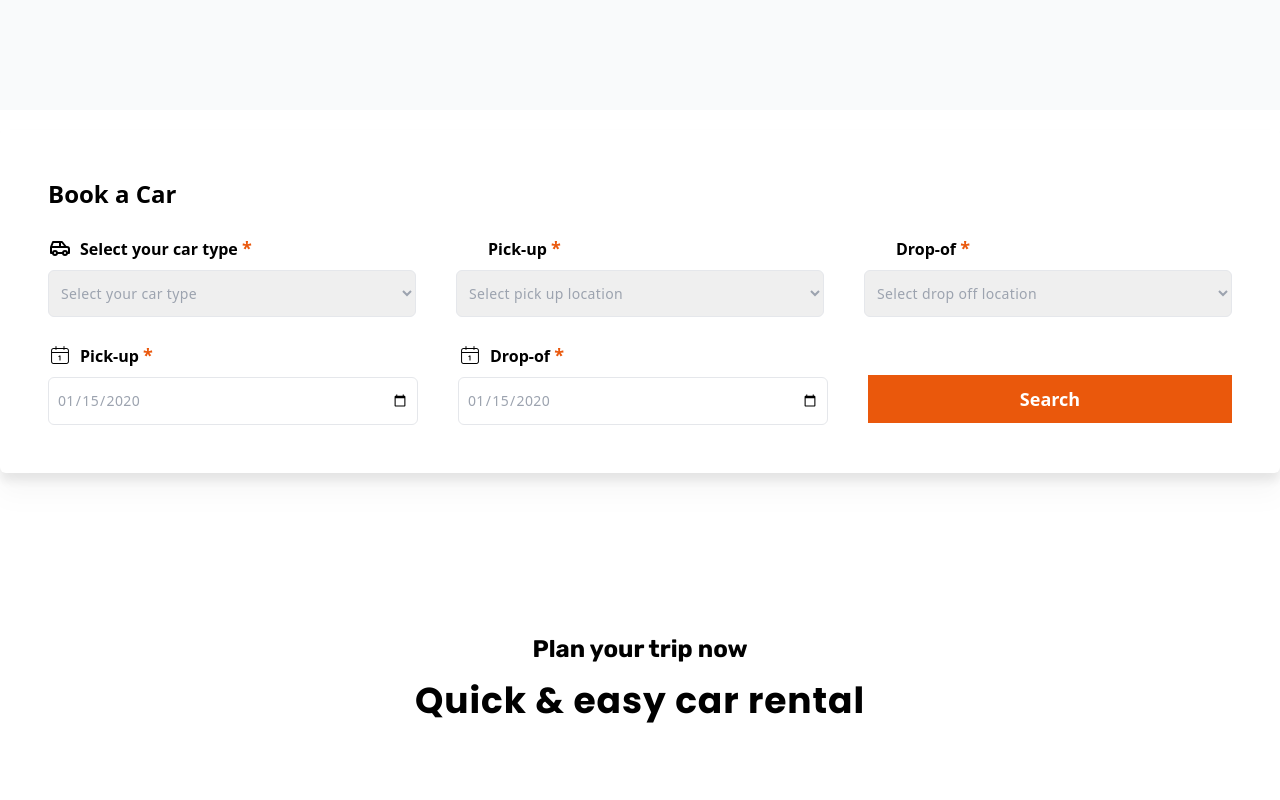
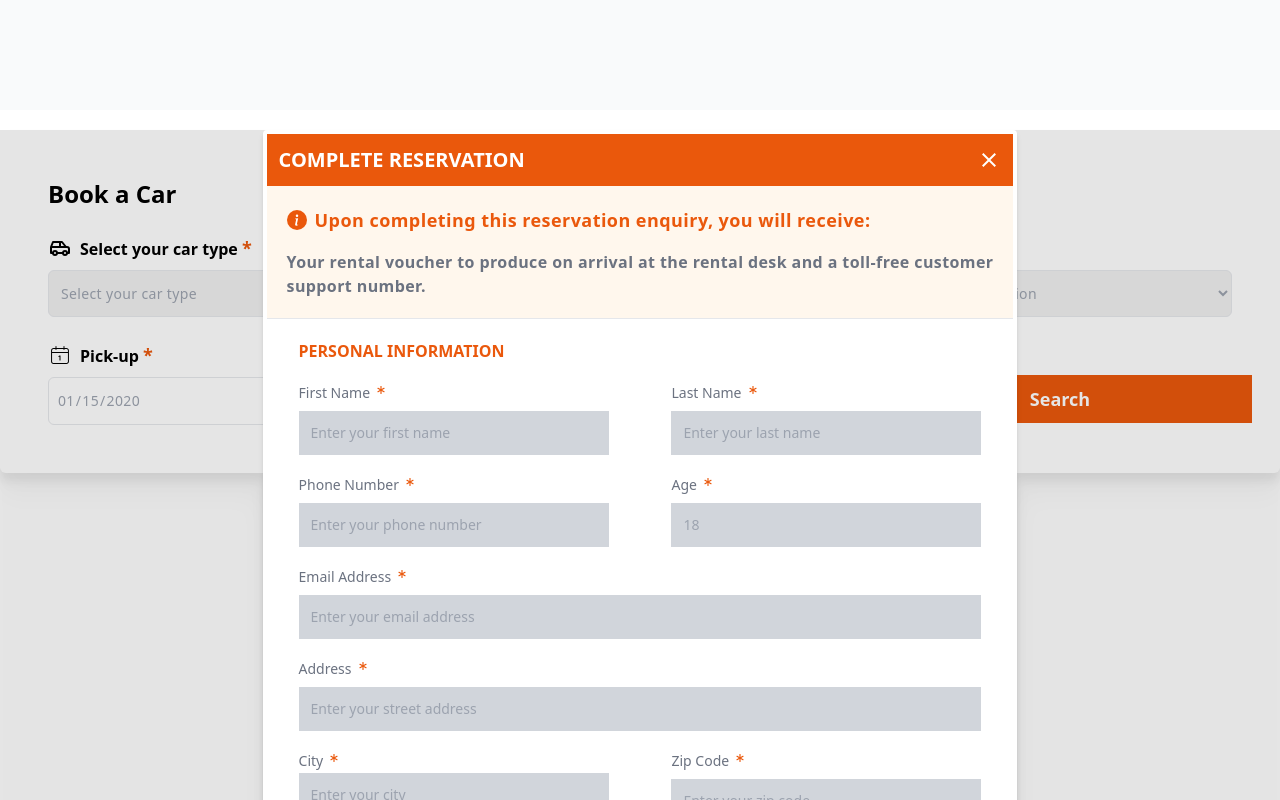
Before and after one commit to nitika-jain04/car-rental, a Next.js app: page / in a window 1280 px wide. Both pictures are taken after typing "2020-01-15", "2020-01-15" into the empty fields and a click on the button "Search". Shown: the part 813-1613 px from the top of the page. Built offline with nearby package versions, Linux system fonts and the light colour scheme; some icons are missing.

Commit message:
more fuctionalities

```diff
--- /dev/null
+++ b/components/Booking-Confirmation.jsx
@@ -0,0 +1,82 @@
+import { BsInfo } from "react-icons/bs";
+import { IoMdClose } from "react-icons/io";
+import PersonalInfoCard from "./UI/PersonalInfo-Card";
+import { useEffect } from "react";
+
+export default function BookingConfirmation({ onClose }) {
+  // useEffect(() => {
+  //   document.body.classList.add("overflow-hidden");
+
+  //   return () => {
+  //     document.body.classList.remove("overflow-hidden");
+  //   };
+  // }, []);
+
+  return (
+    <div className="fixed top-0 left-0 w-full flex items-center justify-center bg-black bg-opacity-10">
+      <div className="bg-white p-1 rounded shadow-md">
+        <div className="flex justify-between bg-orange-600 p-3 items-center">
+          <h1 className=" uppercase text-white text-xl font-extrabold">
+            Complete Reservation
+          </h1>
+          <IoMdClose className="text-white text-2xl" onClick={onClose} />
+        </div>
+        <div className="bg-orange-50 p-5">
+          <div className="flex gap-2 items-center">
+            <BsInfo className="bg-orange-600 rounded-full text-xl text-white" />
+            <h1 className="text-orange-600 font-extrabold text-lg tracking-wide">
+              Upon completing this reservation enquiry, you will receive:
+            </h1>
+          </div>
+          <p className="mt-4 font-2xl text-gray-500 font-semibold tracking-wide">
+            Your rental voucher to produce on arrival at the rental desk and a
+            toll-free customer<br></br> support number.
+          </p>
+        </div>
+
+        {/* <div className="mt-10 px-8">
+          <div className="flex justify-between">
+            <h2 className="text-lg text-orange-600 font-extrabold tracking-wide">
+              Location & Date
+            </h2>
+            <h2 className="text-lg font-extrabold mr-20">
+              Car -{" "}
+              <span className="text-orange-600 font-extrabold">
+                BMW 320 ModernLine
+              </span>
+            </h2>
+          </div>
+
+          <div className="px-8">
+            <div className="flex">
+              <FaLocationDot className="text-2xl" />
+              <div>
+                <h4>Pick-Up Date & Time</h4>
+              </div>
+            </div>
+          </div>
+        </div> */}
+
+        <div>
+          <hr />
+        </div>
+
+        <div className="px-8 mt-5">
+          <h1 className="uppercase font-extrabold text-orange-600">
+            Personal Information
+          </h1>
+
+          <div className="mt-5">
+            <PersonalInfoCard />
+          </div>
+        </div>
+
+        <div className="bg-gray-300 px-5 py-10 mt-3 flex justify-end">
+          <button className="text-white text-2xl font-bold w-48 bg-orange-600 py-2 border border-white">
+            Reserve Now
+          </button>
+        </div>
+      </div>
+    </div>
+  );
+}
--- a/components/CarBooking.jsx
+++ b/components/CarBooking.jsx
@@ -2,6 +2,7 @@ import React, { useState } from "react";
 import { TbCar } from "react-icons/tb";
 import { FaLocationDot } from "react-icons/fa6";
 import { CiCalendarDate } from "react-icons/ci";
+import BookingConfirmation from "./Booking-Confirmation";
 
 export default function CarBooking() {
   const [carType, setCarType] = useState("");
@@ -9,10 +10,14 @@ export default function CarBooking() {
   const [pickupDate, setPickupDate] = useState("");
   const [dropoffLocation, setDropoffLocation] = useState("");
   const [dropoffDate, setDropoffDate] = useState("");
+  const [showComponent, setShowComponent] = useState(false);
 
-  const handleSearch = () => {
-    // Implement your search logic here
-    console.log("Searching...");
+  const handleCustomerInfo = () => {
+    setShowComponent(true);
+  };
+
+  const handleCloseModal = () => {
+    setShowComponent(false);
   };
 
   return (
@@ -142,13 +147,18 @@ export default function CarBooking() {
             />
           </div>
 
+          <div>
             <button
               type="button"
-            onClick={handleSearch}
+              onClick={handleCustomerInfo}
               className="bg-orange-600 text-white px-2 py-2 w-96 mt-8 h-12 font-bold text-lg hover:drop-shadow-xl hover:shadow-orange-600"
             >
               Search
             </button>
+            {showComponent && (
+              <BookingConfirmation onClose={handleCloseModal} />
+            )}
+          </div>
         </div>
       </form>
     </div>
--- /dev/null
+++ b/components/UI/PersonalInfo-Card.jsx
@@ -0,0 +1,137 @@
+import { LuAsterisk } from "react-icons/lu";
+
+export default function PersonalInfoCard() {
+  return (
+    <div className="bg-slat text-sm mt-2 text-gray-500">
+      <div className="flex justify-between">
+        <div className="flex flex-col">
+          <div className="flex gap-1">
+            <h1 className="text-gray-500 font-medium">First Name</h1>
+            <LuAsterisk className="text-orange-600 text-sm font-extrabold" />
+          </div>
+          <input
+            className="bg-gray-300 p-3 text-sm mt-2 w-[310px]"
+            type="text"
+            name="firstname"
+            id=""
+            placeholder="Enter your first name"
+          />
+        </div>
+
+        <div>
+          <div className="flex gap-1">
+            <h1 className="text-gray-500 font-medium">Last Name</h1>
+            <LuAsterisk className="text-orange-600 text-sm font-extrabold" />
+          </div>
+          <input
+            className="bg-gray-300 p-3 text-sm mt-2 w-[310px]"
+            type="text"
+            name="lastname"
+            id=""
+            placeholder="Enter your last name"
+          />
+        </div>
+      </div>
+
+      <div className="flex justify-between mt-5">
+        <div className="flex flex-col">
+          <div className="flex gap-1">
+            <h1 className="text-gray-500 font-medium">Phone Number</h1>
+            <LuAsterisk className="text-orange-600 text-sm font-extrabold" />
+          </div>
+          <input
+            className="bg-gray-300 p-3 text-sm mt-2 text-gray-600 w-[310px]"
+            type="text"
+            name="phonenumber"
+            id=""
+            placeholder="Enter your phone number"
+          />
+        </div>
+
+        <div>
+          <div className="flex gap-1">
+            <h1 className="text-gray-500 font-medium">Age</h1>
+            <LuAsterisk className="text-orange-600 text-sm font-extrabold" />
+          </div>
+          <input
+            className="bg-gray-300 p-3 text-sm mt-2 w-[310px]"
+            type="text"
+            name="age"
+            id=""
+            placeholder="18"
+          />
+        </div>
+      </div>
+
+      <div className="mt-5">
+        <div className="flex gap-1">
+          <h1 className="text-gray-500 font-medium">Email Address</h1>
+          <LuAsterisk className="text-orange-600 text-sm font-extrabold" />
+        </div>{" "}
+        <input
+          className="bg-gray-300 p-3 text-sm mt-2 w-full"
+          type="email"
+          name="emailaddress"
+          id=""
+          placeholder="Enter your email address"
+        />
+      </div>
+
+      <div className="mt-5">
+        <div className="flex gap-1">
+          <h1 className="text-gray-500 font-medium">Address</h1>
+          <LuAsterisk className="text-orange-600 text-sm font-extrabold" />
+        </div>
+        <input
+          className="bg-gray-300 p-3 text-sm mt-2 w-full"
+          type="email"
+          name="emailaddress"
+          id=""
+          placeholder="Enter your street address"
+        />
+      </div>
+
+      <div className="flex justify-between mt-5">
+        <div className="flex flex-col">
+          <div className="flex gap-1">
+            <h1 className="text-gray-500 font-medium">City</h1>
+            <LuAsterisk className="text-orange-600 text-sm mb-2 font-extrabold" />
+          </div>{" "}
+          <input
+            className="bg-gray-300 p-3 text-sm w-[310px]"
+            type="text"
+            name="city"
+            id=""
+            placeholder="Enter your city"
+          />
+        </div>
+
+        <div>
+          <div className="flex gap-1">
+            <h1 className="text-gray-500 font-medium">Zip Code</h1>
+            <LuAsterisk className="text-orange-600 text-sm font-extrabold" />
+          </div>
+          <input
+            className="bg-gray-300 p-3 text-sm mt-2 w-[310px]"
+            type="text"
+            name="lastname"
+            id=""
+            placeholder="Enter your zip code"
+          />
+        </div>
+      </div>
+
+      <div className="flex gap-2 mt-5">
+        <input
+          type="checkbox"
+          name=""
+          id=""
+          placeholder="Please send latest news and updates"
+        />
+        <h1 className="text-gray-500 font-medium">
+          Please send me latest news and updates
+        </h1>
+      </div>
+    </div>
+  );
+}
```
Lines whose indentation alone changed are shown as unchanged.
